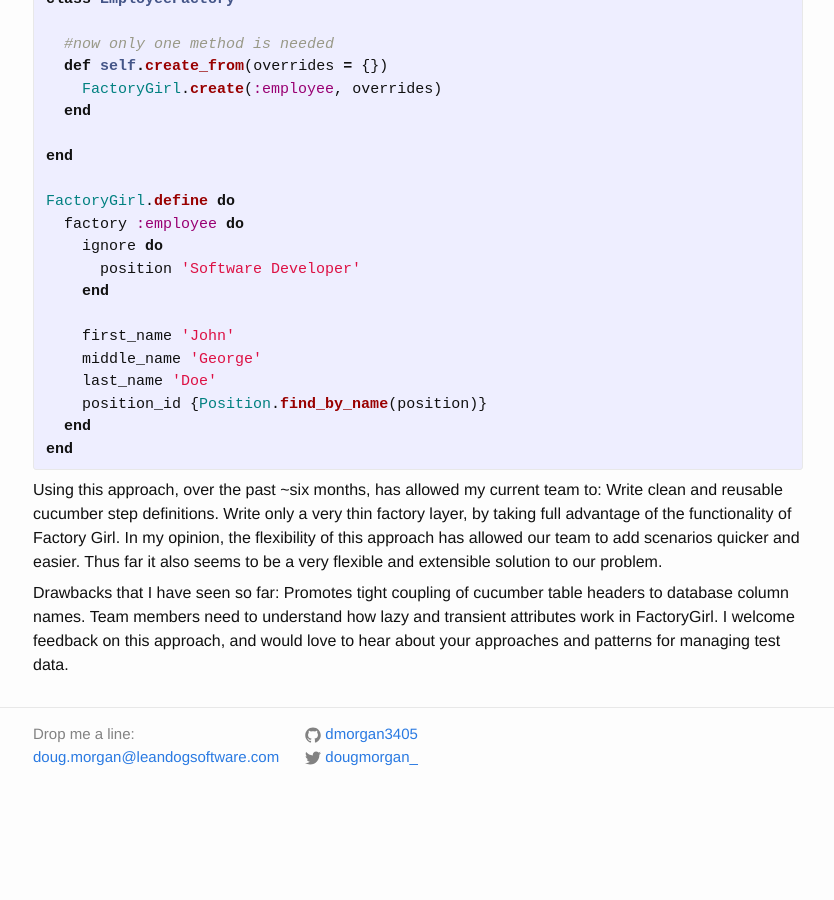
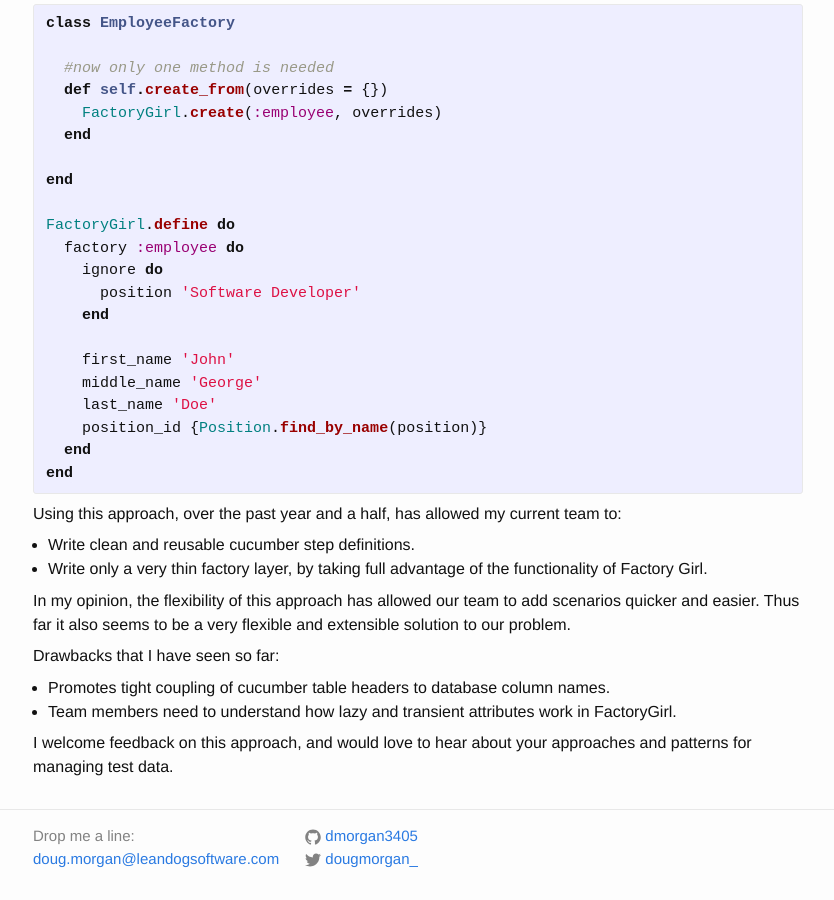
Before and after one commit to dmorgan3405/dmorgan3405.github.io, a Jekyll site: the page built from _posts/2015-04-3-cucumber-symbolic-hashes.markdown, in a window 1280 px wide and 900 px high, scrolled down 2949 px. Shown: the whole window, without its empty margins (222-1056 px from the left). Built offline with Jekyll 4.4.1, drawn with Linux system fonts in a browser that asks for light colours; before the commit the page ends 3747 px from its top, so only the background shows below that; some of the changed text lies outside the part shown.

Commit message:
Editing the posts

```diff
--- a/_posts/2015-04-3-cucumber-symbolic-hashes.markdown
+++ b/_posts/2015-04-3-cucumber-symbolic-hashes.markdown
@@ -7,7 +7,6 @@
 
 The Problem
 Late last year my current team's cucumber test suite was growing at a consistent rate.
-
 Except for one thing, we were creating a bit of a mess in the code that was responsible for arranging our test data.
 
 Simply put: We were writing too much test data management code.
@@ -84,11 +83,11 @@
 *Please forgive the overly simple example, but I wanted to express the value that I see in this approach with a concrete example, and couldn't use an example from the code base I am currently working in.*
 
 The issues I saw with this approach/pattern were:
-The default values for the factory were divided between two places.
-Looking up the position in the EmployeeFactory.create method forced this.
-The mapping of ["Key"] to [:key] seemed to be redundant.
-The number of methods needed to support a single table seemed too high.
-It was quickly becoming a mess, and hard to understand.
+
+* The default values for the factory were divided between two places. Looking up the position in the EmployeeFactory.create method forced this.
+* The mapping of ["Key"] to [:key] seemed to be redundant.
+* The number of methods needed to support a single table seemed too high.
+* It was quickly becoming a mess, and hard to understand.
 
 ##A New Approach
 
@@ -165,12 +164,16 @@
 end
 {% endhighlight %}
 
-Using this approach, over the past ~six months, has allowed my current team to:
-Write clean and reusable cucumber step definitions.
-Write only a very thin factory layer, by taking full advantage of the functionality of Factory Girl.
+Using this approach, over the past year and a half, has allowed my current team to:
+
+* Write clean and reusable cucumber step definitions.
+* Write only a very thin factory layer, by taking full advantage of the functionality of Factory Girl.
+
 In my opinion, the flexibility of this approach has allowed our team to add scenarios quicker and easier. Thus far it also seems to be a very flexible and extensible solution to our problem.
 
 Drawbacks that I have seen so far:
-Promotes tight coupling of cucumber table headers to database column names.
-Team members need to understand how lazy and transient attributes work in FactoryGirl.
+
+* Promotes tight coupling of cucumber table headers to database column names.
+* Team members need to understand how lazy and transient attributes work in FactoryGirl.
+
 I welcome feedback on this approach, and would love to hear about your approaches and patterns for managing test data.
```
